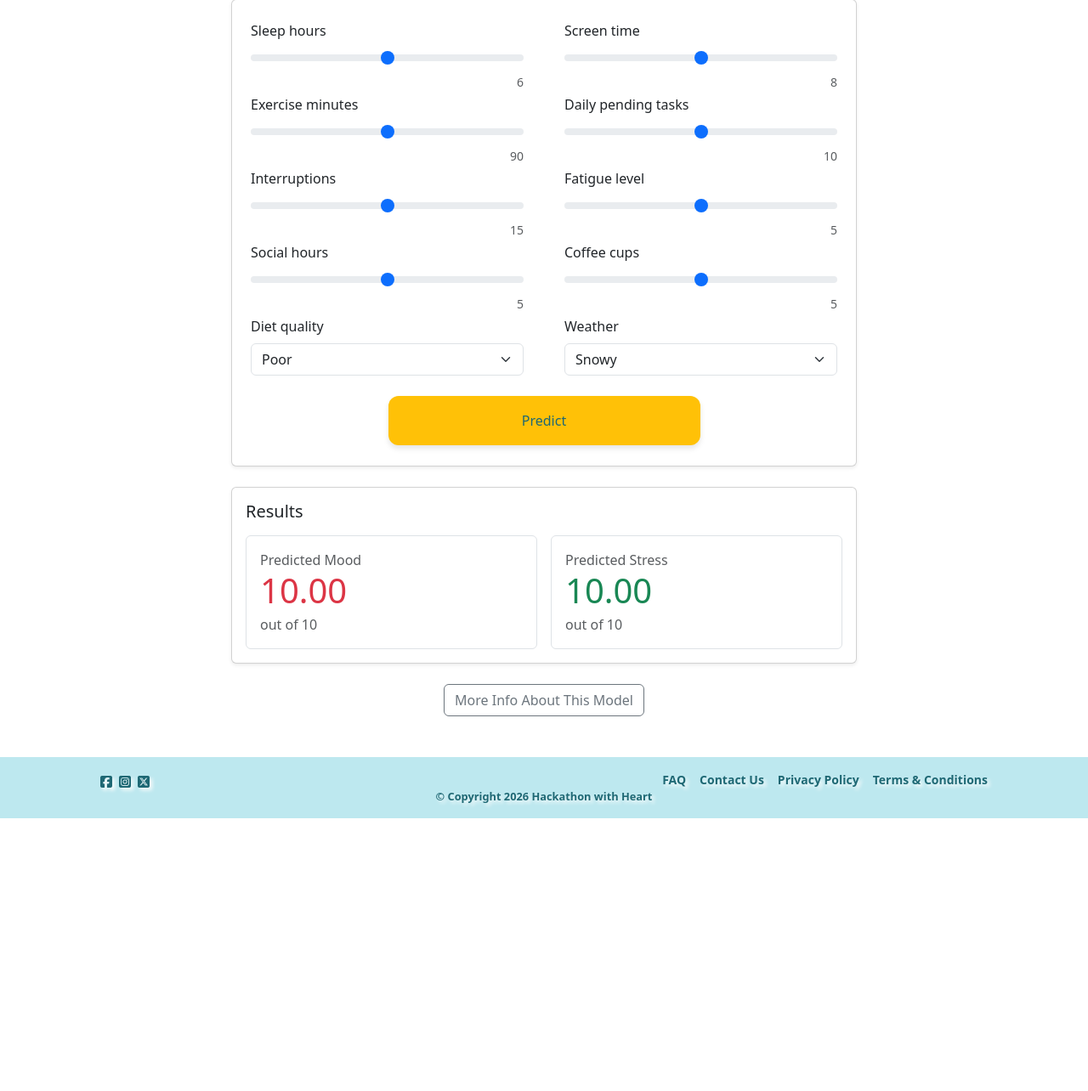
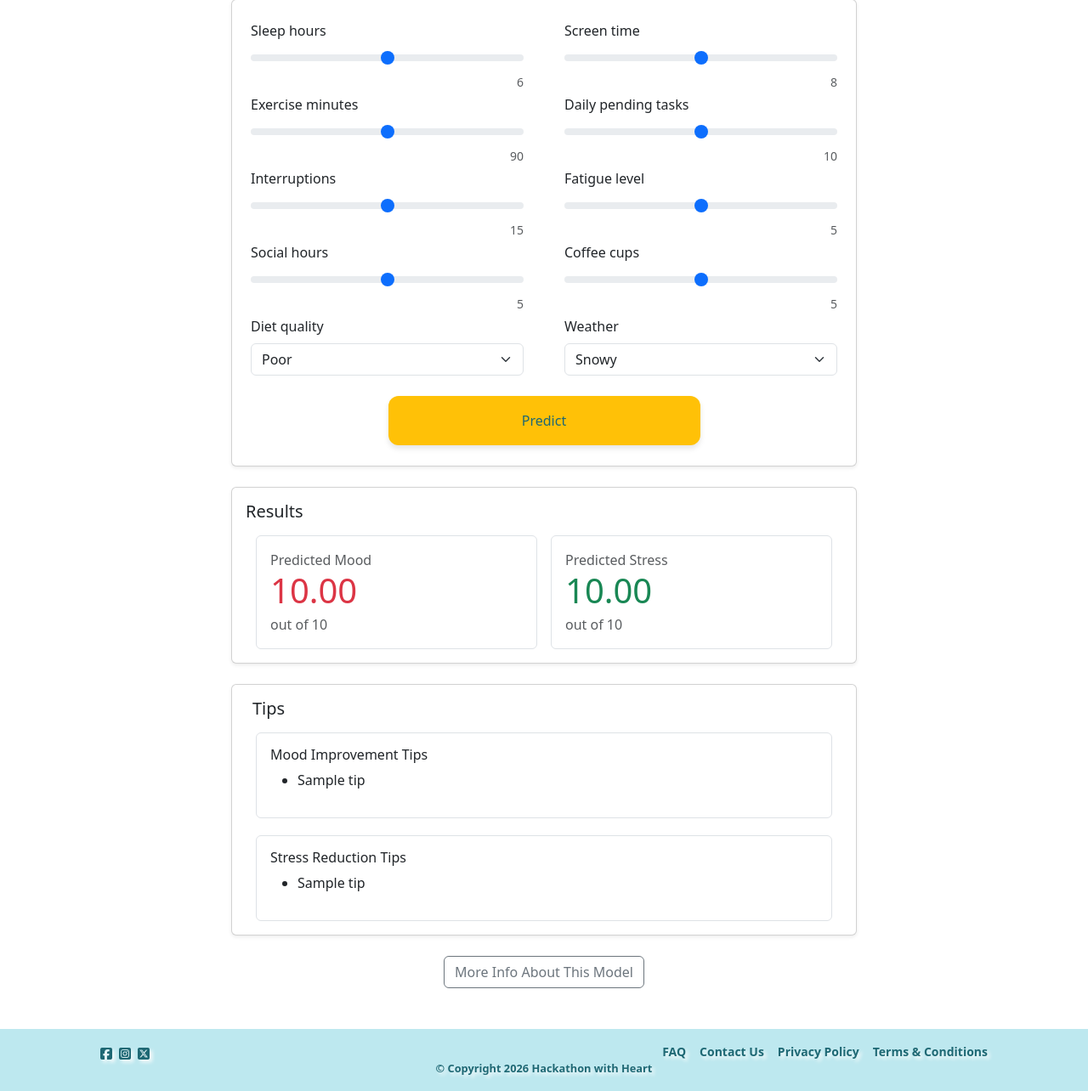
Before and after one commit to AlistairDriscoll/mood-manager, a Django app: template home/templates/predict.html in a window 1280 px wide. Shown: the part 203-1487 px from the top of the page at 85% size. Before the commit the page ends 1166 px from the top, so only its background shows below. Run offline with Django 5.2, Linux system fonts and the light colour scheme; tables that the repository leaves empty hold one stand-in row (values such as "Sample post"); the template is opened without the code that fills it: values that come from a table or form of the project are taken from there, most other values are stand-ins (such as "Sample title", 1, 10 or a date in 2020); parts of the project's set-up code (start-up, migrations or seed data) failed here and were passed over; some libraries are stand-ins or nearby versions.

Commit message:
Move the dynamic tips to the predict page

```diff
--- a/home/templates/predict.html
+++ b/home/templates/predict.html
@@ -64,7 +64,7 @@
           <div class="card-body">
             <h2 class="h5 mb-3">Results</h2>
 
-            <div class="row g-3">
+            <div class="row g-3 mx-1">
               <div class="col-md-6">
                 <div class="p-3 rounded border">
                   <div class="text-muted">Predicted Mood</div>
@@ -92,6 +92,35 @@
           </div>
         </div>
       </div>
+
+      <div class="col-lg-8 mt-4">
+        <div class="card shadow-sm">
+          <div class="card-body px-4">
+            <h2 class="h5 mb-3">Tips</h2>
+
+            <div class="row g-3 mx-1">
+              <div class="mb-1 p-3 rounded border">
+                <h5 class="h6 mb-2">Mood Improvement Tips</h5>
+                <ul>
+                  {% for tip in mood_tips %}
+                      <li>{{ tip }}</li>
+                  {% endfor %}
+                </ul>
+              </div>
+
+              <div class="p-3 rounded border">
+                <h5 class="h6 mb-2">Stress Reduction Tips</h5>
+                <ul>
+                  {% for tip in stress_tips %}
+                      <li>{{ tip }}</li>
+                  {% endfor %}
+                </ul>
+              </div>
+            </div>
+          </div>
+        </div>
+      </div>
+
       {% endif %}
       <!-- More Info Button -->
       <div class="mt-4 mb-5 text-center">
```
Also changed, not shown: home/templates/improve_mood.html (+0 -11 lines), home/templates/reduce_stress.html (+0 -11 lines), home/views.py (+4 -7 lines).
